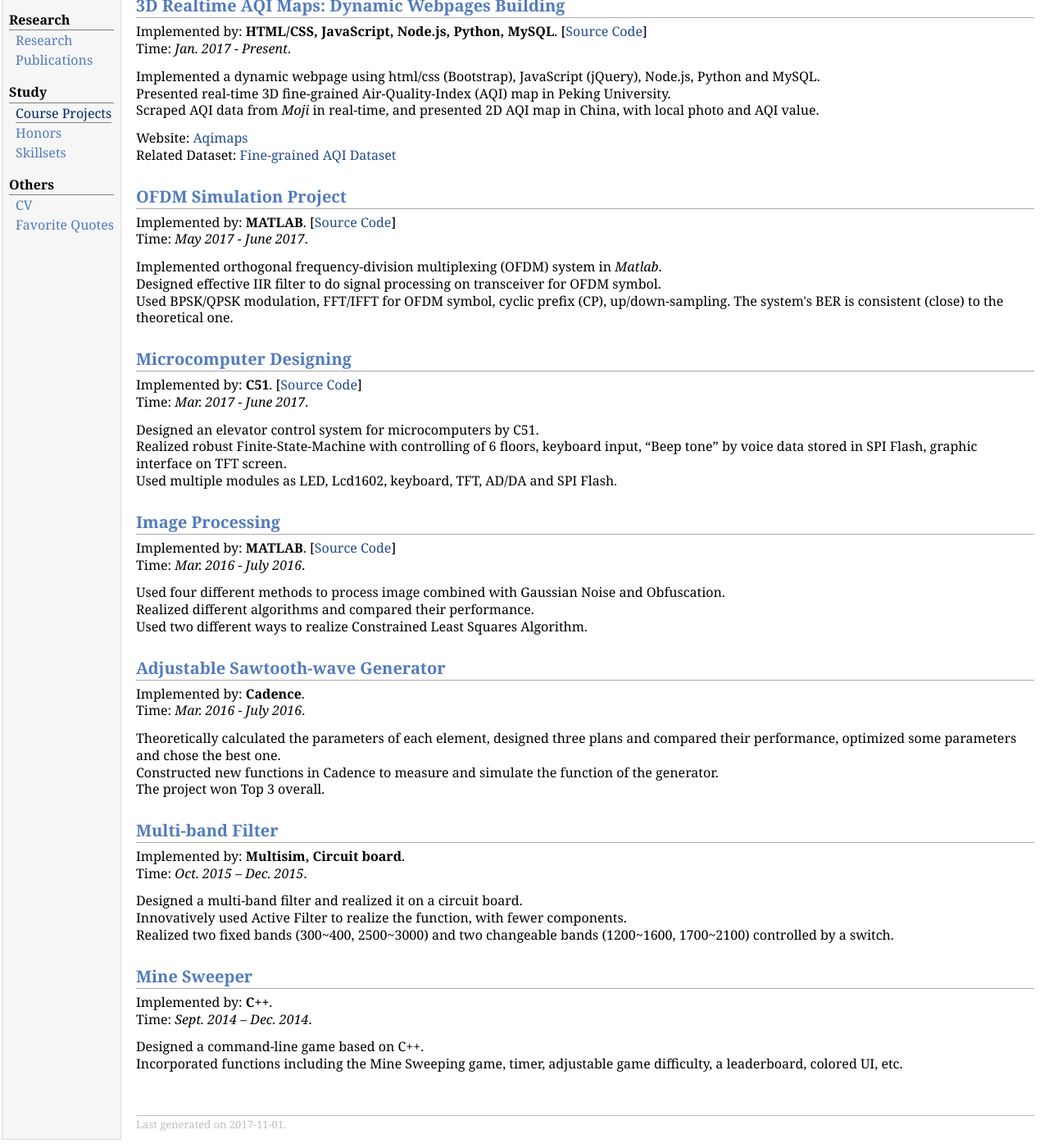
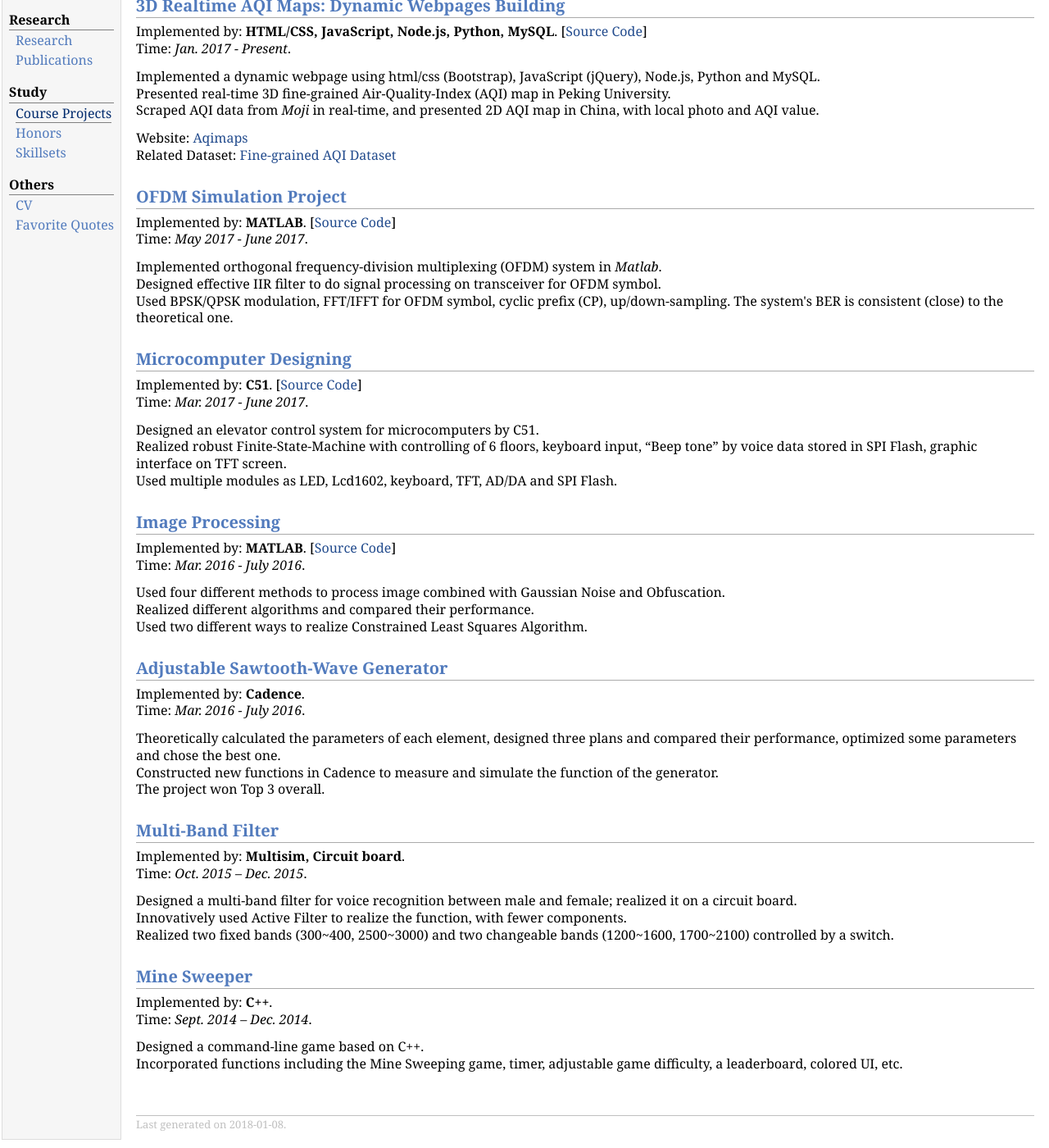
Before and after one commit to YyzHarry/Personal-Website, a Jekyll site: the page project.html, which Jekyll copies as it is, in a window 1280 px wide and 1400 px high, scrolled down 79 px. Shown: the whole window at 82% size. Built offline with Jekyll 4.4.1, drawn with Linux system fonts in a browser that asks for light colours.

Commit message:
Update project.html

```diff
--- a/project.html
+++ b/project.html
@@ -54,16 +54,16 @@ Time: <i>Mar. 2016 - July 2016</i>.</p>
 <p>Used four different methods to process image combined with Gaussian Noise and Obfuscation. <br />
 Realized different algorithms and compared their performance. <br />
 Used two different ways to realize Constrained Least Squares Algorithm.</p>
-<h2>Adjustable Sawtooth-wave Generator</h2>
+<h2>Adjustable Sawtooth-Wave Generator</h2>
 <p>Implemented by: <b>Cadence</b>. <br />
 Time: <i>Mar. 2016 - July 2016</i>.</p>
 <p>Theoretically calculated the parameters of each element, designed three plans and compared their performance, optimized some parameters and chose the best one. <br />
 Constructed new functions in Cadence to measure and simulate the function of the generator. <br />
 The project won Top 3 overall.</p>
-<h2>Multi-band Filter</h2>
+<h2>Multi-Band Filter</h2>
 <p>Implemented by: <b>Multisim, Circuit board</b>. <br />
 Time: <i>Oct. 2015 – Dec. 2015</i>.</p>
-<p>Designed a multi-band filter and realized it on a circuit board. <br />
+<p>Designed a multi-band filter for voice recognition between male and female; realized it on a circuit board. <br />
 Innovatively used Active Filter to realize the function, with fewer components. <br />
 Realized two fixed bands (300~400, 2500~3000) and two changeable bands (1200~1600, 1700~2100) controlled by a switch.</p>
 <h2>Mine Sweeper</h2>
@@ -73,7 +73,7 @@ Time: <i>Sept. 2014 – Dec. 2014</i>.</p>
 Incorporated functions including the Mine Sweeping game, timer, adjustable game difficulty, a leaderboard, colored UI, etc.</p>
 <div id="footer">
 <div id="footer-text">
-Last generated on 2017-11-01.
+Last generated on 2018-01-08.
 </div>
 </div>
 </td>
```
